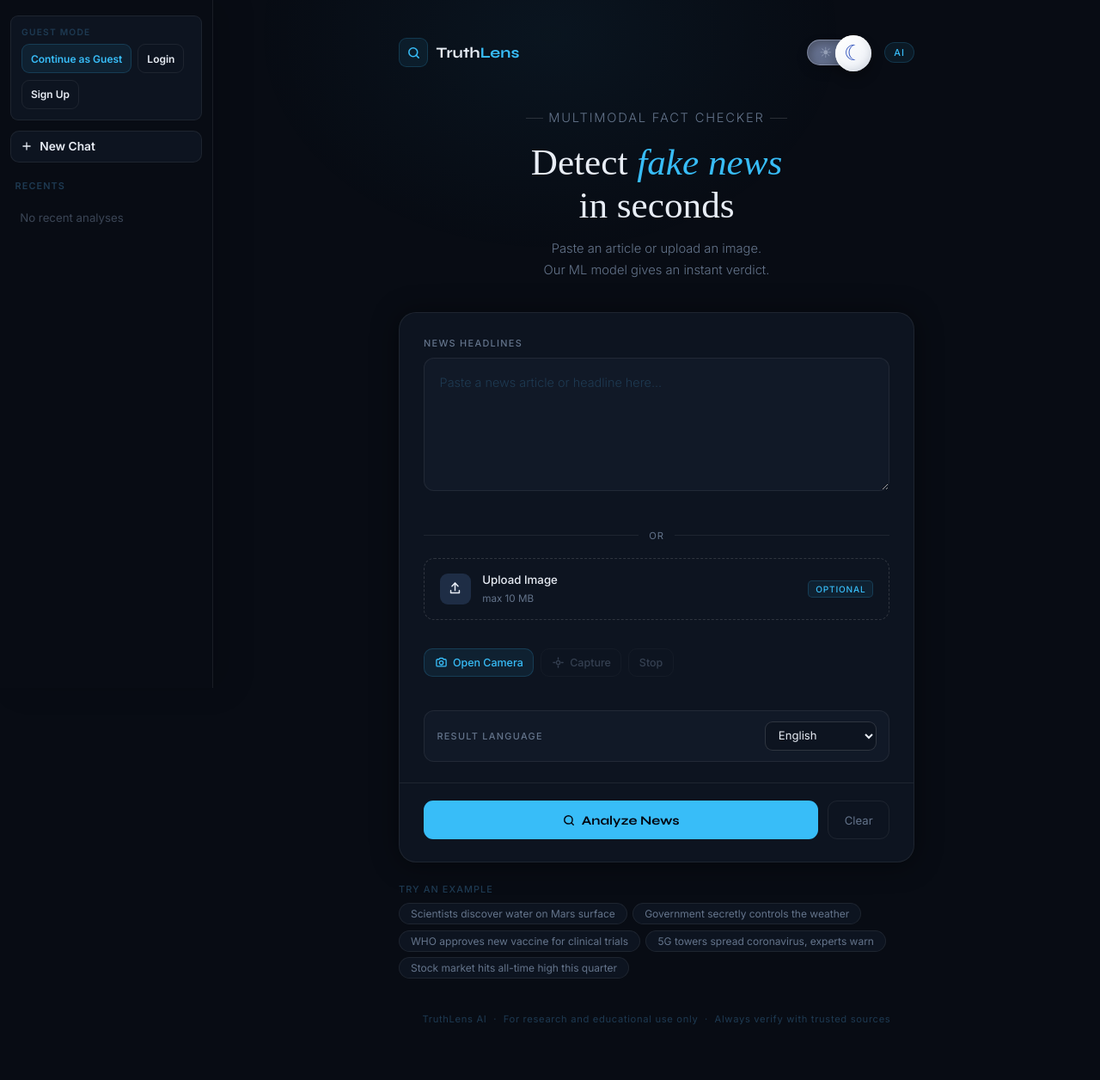
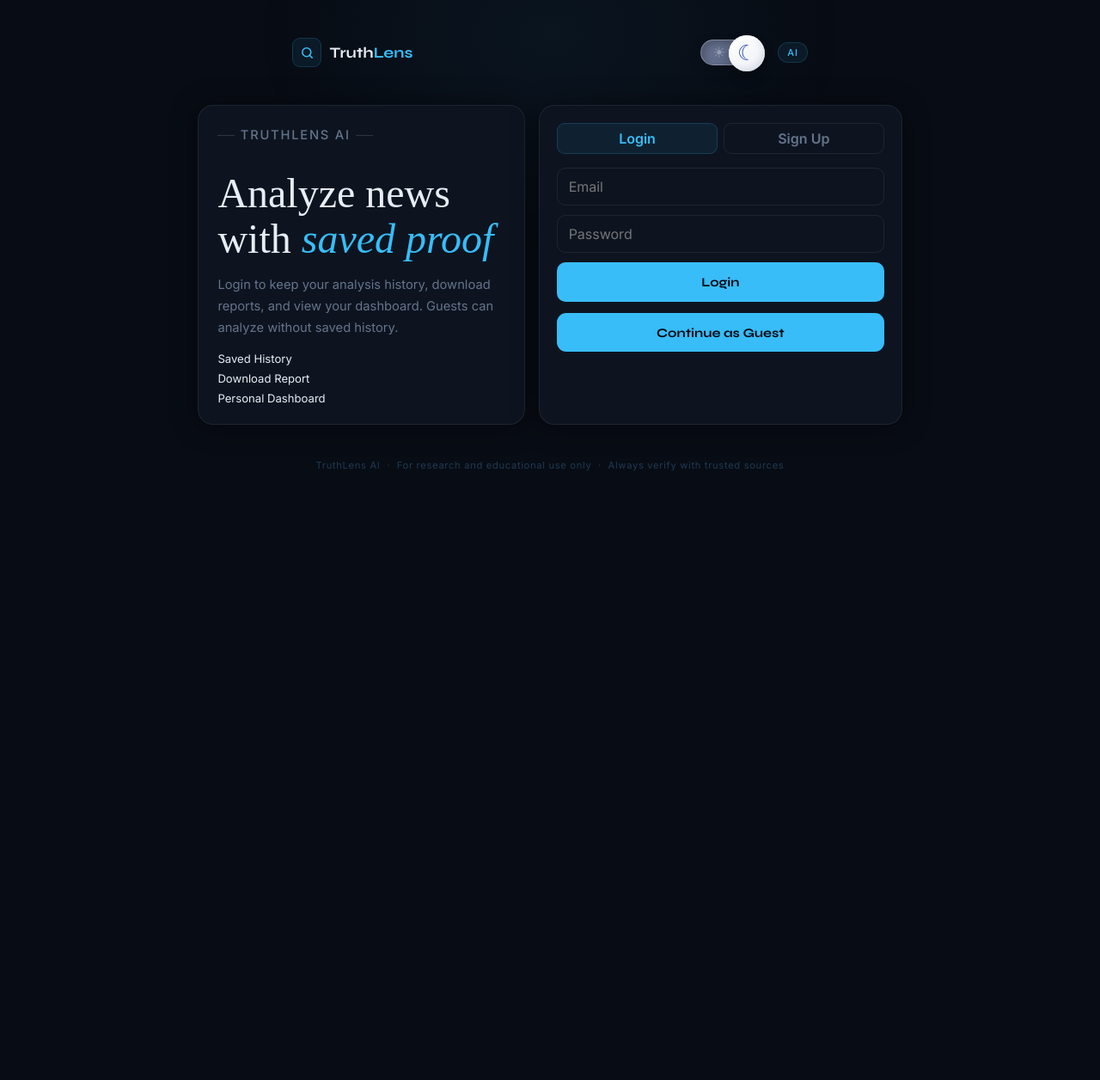
Before and after one commit to sourabh-2610/TruthLens, a Flask app: page / in a window 1280 px wide. Shown: the whole page at 86% size. After the commit the page ends 548 px from the top, so only its background shows below. Run offline with Flask 3, Linux system fonts and the light colour scheme; parts of the project's set-up code (start-up, migrations or seed data) failed here and were passed over; some web fonts are replaced.

Commit message:
Require auth choice before analysis

```diff
--- a/app.py
+++ b/app.py
@@ -524,6 +524,7 @@
 def build_template_context(**context):
     selected_language = normalize_language(context.get("selected_language", "en"))
     current_user = get_current_user()
+    is_guest = bool(session.get("guest_mode")) and not current_user
     defaults = {
         "prediction": None,
         "display_prediction": None,
@@ -542,6 +543,8 @@
         "selected_language": selected_language,
         "ui": get_ui_text(selected_language),
         "current_user": current_user,
+        "is_guest": is_guest,
+        "show_auth_gate": not current_user and not is_guest,
         "saved_recents": get_user_analyses(current_user["id"], limit=6) if current_user else [],
         "dashboard_stats": None,
         "dashboard_items": [],
@@ -628,6 +631,7 @@
                 (name, email, generate_password_hash(password), now_string()),
             )
             session["user_id"] = cursor.lastrowid
+            session.pop("guest_mode", None)
     except sqlite3.IntegrityError:
         return auth_error("An account with this email already exists.")
 
@@ -652,6 +656,7 @@
         return auth_error("Invalid email or password.")
 
     session["user_id"] = user["id"]
+    session.pop("guest_mode", None)
 
     if wants_json_response():
         return jsonify({"ok": True, "message": "Logged in successfully."})
@@ -662,6 +667,18 @@
 @app.route("/logout", methods=["POST"])
 def logout():
     session.pop("user_id", None)
+    session.pop("guest_mode", None)
+
+    if wants_json_response():
+        return jsonify({"ok": True})
+
+    return redirect(url_for("home"))
+
+
+@app.route("/guest", methods=["POST"])
+def continue_guest():
+    session.pop("user_id", None)
+    session["guest_mode"] = True
 
     if wants_json_response():
         return jsonify({"ok": True})
--- a/templates/index2.html
+++ b/templates/index2.html
@@ -1270,6 +1270,85 @@
       line-height: 1;
     }
 
+    .auth-only {
+      padding-left: 1rem;
+    }
+
+    .auth-only .history-panel,
+    .auth-only .mobile-menu-btn,
+    .auth-only .sidebar-backdrop {
+      display: none;
+    }
+
+    .auth-gate {
+      width: min(100%, 820px);
+      display: grid;
+      grid-template-columns: minmax(0, 0.9fr) minmax(320px, 1fr);
+      gap: 1rem;
+      align-items: stretch;
+      animation: fadeUp 0.45s ease both;
+    }
+
+    .auth-gate-copy,
+    .auth-gate-card {
+      border: 1px solid var(--border);
+      border-radius: 18px;
+      background: var(--surface);
+      box-shadow: var(--shadow);
+    }
+
+    .auth-gate-copy {
+      display: flex;
+      flex-direction: column;
+      justify-content: center;
+      gap: 0.9rem;
+      padding: 1.4rem;
+    }
+
+    .auth-gate-copy h1 {
+      color: var(--text);
+      font-family: var(--font-serif);
+      font-size: clamp(2rem, 5vw, 3rem);
+      font-weight: 400;
+      line-height: 1.1;
+    }
+
+    .auth-gate-copy h1 span {
+      color: var(--accent);
+      font-style: italic;
+    }
+
+    .auth-gate-copy p {
+      color: var(--muted);
+      font-size: 0.92rem;
+      line-height: 1.7;
+    }
+
+    .auth-benefits {
+      display: grid;
+      gap: 0.45rem;
+      color: var(--text);
+      font-size: 0.82rem;
+    }
+
+    .auth-gate-card {
+      padding: 1.25rem;
+    }
+
+    .guest-form {
+      margin-top: 0.85rem;
+    }
+
+    .guest-btn {
+      width: 100%;
+      min-height: 42px;
+      border: 1px solid var(--border);
+      border-radius: 10px;
+      background: transparent;
+      color: var(--text);
+      font-weight: 800;
+    }
+
     .auth-modal {
       position: fixed;
       inset: 0;
@@ -1579,6 +1658,10 @@
         padding: 1.5rem 0.75rem 3rem;
       }
 
+      .auth-gate {
+        grid-template-columns: 1fr;
+      }
+
       .dashboard-head,
       .dashboard-item-top {
         flex-direction: column;
@@ -1612,7 +1695,7 @@
   </style>
 </head>
 
-<body>
+<body class="{% if show_auth_gate %}auth-only{% endif %}">
   <button type="button" class="mobile-menu-btn" id="mobileMenuBtn" aria-label="Open menu" onclick="toggleSidebar()">
     <svg viewBox="0 0 24 24" fill="none" stroke="currentColor" stroke-width="2.2" stroke-linecap="round" stroke-linejoin="round" aria-hidden="true">
       <path d="M4 6h16"></path>
@@ -1631,11 +1714,16 @@
         <form action="{{ url_for('logout') }}" method="POST">
           <button type="submit" class="auth-chip">Log out</button>
         </form>
-        {% else %}
+        {% elif is_guest %}
         <span class="auth-kicker">Guest mode</span>
         <div class="auth-actions">
-          <button type="button" class="auth-chip primary" onclick="continueAsGuest()">Continue as Guest</button>
           <button type="button" class="auth-chip" onclick="openAuthModal('login')">Login</button>
+          <button type="button" class="auth-chip" onclick="openAuthModal('signup')">Sign Up</button>
+        </div>
+        {% else %}
+        <span class="auth-kicker">Welcome</span>
+        <div class="auth-actions">
+          <button type="button" class="auth-chip primary" onclick="openAuthModal('login')">Login</button>
           <button type="button" class="auth-chip" onclick="openAuthModal('signup')">Sign Up</button>
         </div>
         {% endif %}
@@ -1648,8 +1736,10 @@
         </svg>
         New Chat
       </button>
+      {% if current_user %}
       <p class="history-label">Recents</p>
       <div class="recents-list" id="recentsList"></div>
+      {% endif %}
     </div>
   </aside>
   <div class="sidebar-backdrop" id="sidebarBackdrop" onclick="closeSidebar()"></div>
@@ -1675,7 +1765,48 @@
     </div>
   </header>
 
-  {% if show_dashboard %}
+  {% if show_auth_gate %}
+  <main>
+    <section class="auth-gate" aria-label="Account access">
+      <div class="auth-gate-copy">
+        <p class="hero-eyebrow">TruthLens AI</p>
+        <h1>Analyze news with <span>saved proof</span></h1>
+        <p>Login to keep your analysis history, download reports, and view your dashboard. Guests can analyze without saved history.</p>
+        <div class="auth-benefits">
+          <span>Saved History</span>
+          <span>Download Report</span>
+          <span>Personal Dashboard</span>
+        </div>
+      </div>
+
+      <div class="auth-gate-card">
+        <div class="auth-tabs" aria-label="Account options">
+          <button type="button" id="gateLoginTab" class="active" data-auth-tab="login" onclick="switchAuthMode('login')">Login</button>
+          <button type="button" id="gateSignupTab" data-auth-tab="signup" onclick="switchAuthMode('signup')">Sign Up</button>
+        </div>
+
+        <form class="auth-form active" id="gateLoginForm" action="{{ url_for('login') }}" method="POST" data-auth-form data-auth-mode="login">
+          <input type="email" name="email" placeholder="Email" autocomplete="email" required />
+          <input type="password" name="password" placeholder="Password" autocomplete="current-password" required />
+          <button type="submit">Login</button>
+        </form>
+
+        <form class="auth-form" id="gateSignupForm" action="{{ url_for('signup') }}" method="POST" data-auth-form data-auth-mode="signup">
+          <input type="text" name="name" placeholder="Name" autocomplete="name" required />
+          <input type="email" name="email" placeholder="Email" autocomplete="email" required />
+          <input type="password" name="password" placeholder="Password" autocomplete="new-password" minlength="6" required />
+          <button type="submit">Create Account</button>
+        </form>
+
+        <form class="guest-form" action="{{ url_for('continue_guest') }}" method="POST" data-guest-form>
+          <button type="submit" class="guest-btn">Continue as Guest</button>
+        </form>
+
+        <div class="auth-message" id="gateAuthMessage" data-auth-message></div>
+      </div>
+    </section>
+  </main>
+  {% elif show_dashboard %}
   <main>
     <section class="dashboard-view" aria-label="Personal dashboard">
       <div class="dashboard-head">
@@ -1877,13 +2008,11 @@
           </div>
           {% endif %}
 
+          {% if report_url %}
           <div class="result-actions">
-            {% if report_url %}
             <a class="report-btn" href="{{ report_url }}">Download Report</a>
-            {% elif not current_user %}
-            <button type="button" class="report-btn secondary" onclick="openAuthModal('login')">Login to save &amp; download</button>
-            {% endif %}
           </div>
+          {% endif %}
         </div>
       </section>
       {% endif %}
@@ -1920,24 +2049,24 @@
       </div>
 
       <div class="auth-tabs" aria-label="Account options">
-        <button type="button" id="loginTab" class="active" onclick="switchAuthMode('login')">Login</button>
-        <button type="button" id="signupTab" onclick="switchAuthMode('signup')">Sign Up</button>
+        <button type="button" id="loginTab" class="active" data-auth-tab="login" onclick="switchAuthMode('login')">Login</button>
+        <button type="button" id="signupTab" data-auth-tab="signup" onclick="switchAuthMode('signup')">Sign Up</button>
       </div>
 
-      <form class="auth-form active" id="loginForm" action="{{ url_for('login') }}" method="POST">
+      <form class="auth-form active" id="loginForm" action="{{ url_for('login') }}" method="POST" data-auth-form data-auth-mode="login">
         <input type="email" name="email" placeholder="Email" autocomplete="email" required />
         <input type="password" name="password" placeholder="Password" autocomplete="current-password" required />
         <button type="submit">Login</button>
       </form>
 
-      <form class="auth-form" id="signupForm" action="{{ url_for('signup') }}" method="POST">
+      <form class="auth-form" id="signupForm" action="{{ url_for('signup') }}" method="POST" data-auth-form data-auth-mode="signup">
         <input type="text" name="name" placeholder="Name" autocomplete="name" required />
         <input type="email" name="email" placeholder="Email" autocomplete="email" required />
         <input type="password" name="password" placeholder="Password" autocomplete="new-password" minlength="6" required />
         <button type="submit">Create Account</button>
       </form>
 
-      <div class="auth-message" id="authMessage"></div>
+      <div class="auth-message" id="authMessage" data-auth-message></div>
     </div>
   </div>
   {% endif %}
@@ -1974,9 +2103,14 @@
         signupForm: document.getElementById("signupForm"),
         loginTab: document.getElementById("loginTab"),
         signupTab: document.getElementById("signupTab"),
+        authForms: Array.from(document.querySelectorAll("[data-auth-form]")),
+        authTabs: Array.from(document.querySelectorAll("[data-auth-tab]")),
+        authMessages: Array.from(document.querySelectorAll("[data-auth-message]")),
+        guestForms: Array.from(document.querySelectorAll("[data-guest-form]")),
       };
 
       const IS_AUTHENTICATED = {{ 'true' if current_user else 'false' }};
+      const HISTORY_ENABLED = {{ 'true' if current_user else 'false' }};
       const SERVER_RECENTS = {{ saved_recents|tojson }};
       let cameraStream = null;
       let activeRecentId = null;
@@ -2197,17 +2331,23 @@
       }
 
       function switchAuthMode(mode) {
-        if (!elements.authModal) {
+        if (elements.authForms.length === 0) {
           return;
         }
 
         const isSignup = mode === "signup";
-        elements.authTitle.textContent = isSignup ? "Create Account" : "Login";
-        elements.loginForm.classList.toggle("active", !isSignup);
-        elements.signupForm.classList.toggle("active", isSignup);
-        elements.loginTab.classList.toggle("active", !isSignup);
-        elements.signupTab.classList.toggle("active", isSignup);
-        elements.authMessage.textContent = "";
+        if (elements.authTitle) {
+          elements.authTitle.textContent = isSignup ? "Create Account" : "Login";
+        }
+        elements.authForms.forEach((form) => {
+          form.classList.toggle("active", form.dataset.authMode === mode);
+        });
+        elements.authTabs.forEach((tab) => {
+          tab.classList.toggle("active", tab.dataset.authTab === mode);
+        });
+        elements.authMessages.forEach((message) => {
+          message.textContent = "";
+        });
       }
 
       function openAuthModal(mode = "login") {
@@ -2228,13 +2368,19 @@
       }
 
       function continueAsGuest() {
-        closeSidebar();
-        closeAuthModal();
-        if (!elements.form) {
-          window.location.href = "/";
-          return;
-        }
-        elements.form.scrollIntoView({ behavior: "smooth", block: "start" });
+        fetch("/guest", {
+          method: "POST",
+          headers: {
+            Accept: "application/json",
+            "X-Requested-With": "XMLHttpRequest",
+          },
+        })
+          .then(() => {
+            window.location.href = "/";
+          })
+          .catch(() => {
+            window.location.href = "/";
+          });
       }
 
       async function handleAuthSubmit(event) {
@@ -2242,8 +2388,11 @@
 
         const form = event.currentTarget;
         const button = form.querySelector("button[type='submit']");
+        const message = form.parentElement.querySelector(".auth-message") || elements.authMessage;
         button.disabled = true;
-        elements.authMessage.textContent = "";
+        if (message) {
+          message.textContent = "";
+        }
 
         try {
           const response = await fetch(form.action, {
@@ -2262,7 +2411,9 @@
 
           window.location.reload();
         } catch (error) {
-          elements.authMessage.textContent = error.message || "Please try again.";
+          if (message) {
+            message.textContent = error.message || "Please try again.";
+          }
         } finally {
           button.disabled = false;
         }
@@ -2324,9 +2475,7 @@
           : "";
         const reportAction = data.report_url
           ? `<a class="report-btn" href="${escapeHtml(data.report_url)}">Download Report</a>`
-          : !IS_AUTHENTICATED
-            ? `<button type="button" class="report-btn secondary" onclick="openAuthModal('login')">Login to save &amp; download</button>`
-            : "";
+          : "";
 
         elements.resultMount.innerHTML = `
           <section class="result-wrap" aria-label="Analysis result">
@@ -2353,7 +2502,7 @@
 
               ${imageType}
               ${extractedText}
-              <div class="result-actions">${reportAction}</div>
+              ${reportAction ? `<div class="result-actions">${reportAction}</div>` : ""}
             </div>
           </section>
         `;
@@ -2373,6 +2522,10 @@
       }
 
       function getRecents() {
+        if (!HISTORY_ENABLED) {
+          return [];
+        }
+
         try {
           let recents = JSON.parse(localStorage.getItem(HISTORY_KEY)) || [];
 
@@ -2390,6 +2543,10 @@
       }
 
       function setRecents(items) {
+        if (!HISTORY_ENABLED) {
+          return;
+        }
+
         localStorage.setItem(HISTORY_KEY, JSON.stringify(items.slice(0, MAX_RECENTS)));
       }
 
@@ -2401,6 +2558,10 @@
       }
 
       function renderRecents() {
+        if (!elements.recentsList || !HISTORY_ENABLED) {
+          return;
+        }
+
         const recents = getRecents();
         elements.recentsList.innerHTML = "";
 
@@ -2440,7 +2601,7 @@
       }
 
       function saveRecentAnalysis(data) {
-        if (!data.show_result) {
+        if (!HISTORY_ENABLED || !data.show_result) {
           return;
         }
 
```
